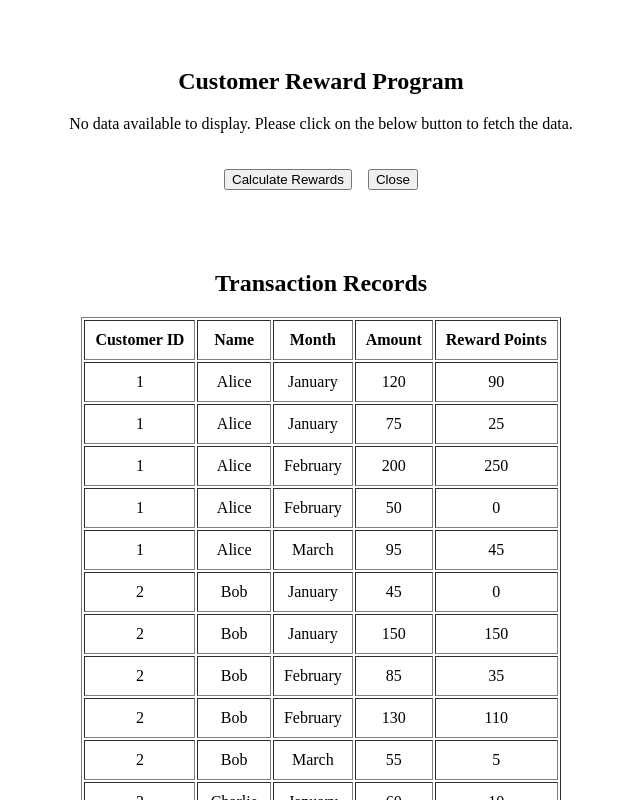
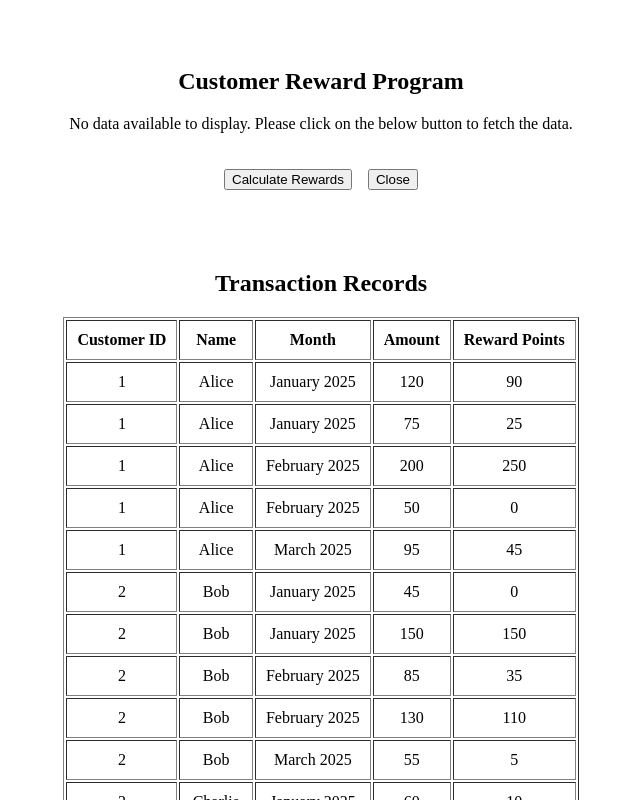
Before and after one commit to shubhamwani96/Shubham_Wani_UIAssignment, a React (Create React App) app: page / in a window 1280 px wide. Shown: the top 800 px of the page, without its empty margins (319-959 px from the left). Built offline with nearby package versions, Linux system fonts and the light colour scheme.

Commit message:
Feedback Changes

```diff
--- a/public/CustomerData.json
+++ b/public/CustomerData.json
@@ -3,82 +3,82 @@
     "customerId": 1,
     "name": "Alice",
     "transactions": [
-      { "month": "January", "amount": 120 },
-      { "month": "January", "amount": 75 },
-      { "month": "February", "amount": 200 },
-      { "month": "February", "amount": 50 },
-      { "month": "March", "amount": 95 }
+      { "month": "January 12, 2025", "amount": 120 },
+      { "month": "January 10, 2025", "amount": 75 },
+      { "month": "February 16, 2025", "amount": 200 },
+      { "month": "February 05, 2025", "amount": 50 },
+      { "month": "March 09, 2025", "amount": 95 }
     ]
   },
   {
     "customerId": 2,
     "name": "Bob",
     "transactions": [
-      { "month": "January", "amount": 45 },
-      { "month": "January", "amount": 150 },
-      { "month": "February", "amount": 85 },
-      { "month": "February", "amount": 130 },
-      { "month": "March", "amount": 55 }
+      { "month": "January 21, 2025", "amount": 45 },
+      { "month": "January 23, 2025", "amount": 150 },
+      { "month": "February 14, 2025", "amount": 85 },
+      { "month": "February 19, 2025", "amount": 130 },
+      { "month": "March 10, 2025", "amount": 55 }
     ]
   },
   {
     "customerId": 3,
     "name": "Charlie",
     "transactions": [
-      { "month": "January", "amount": 60 },
-      { "month": "January", "amount": 95 },
-      { "month": "February", "amount": 40 },
-      { "month": "February", "amount": 180 },
-      { "month": "March", "amount": 110 }
+      { "month": "January 11, 2025", "amount": 60 },
+      { "month": "January 12, 2025", "amount": 95 },
+      { "month": "February 03, 2025", "amount": 40 },
+      { "month": "February 05, 2025", "amount": 180 },
+      { "month": "March 06, 2025", "amount": 110 }
     ]
   },
   {
     "customerId": 4,
     "name": "David",
     "transactions": [
-      { "month": "January", "amount": 55 },
-      { "month": "January", "amount": 70 },
-      { "month": "February", "amount": 140 },
-      { "month": "February", "amount": 90 },
-      { "month": "March", "amount": 105 }
+      { "month": "January 26, 2025", "amount": 55 },
+      { "month": "January 25, 2025", "amount": 70 },
+      { "month": "February 08, 2025", "amount": 140 },
+      { "month": "February 09, 2025", "amount": 90 },
+      { "month": "March 08, 2025", "amount": 105 }
     ]
   },
   {
     "customerId": 75,
     "name": "Emma",
     "transactions": [
-      { "month": "January", "amount": 130 },
-      { "month": "January", "amount": 85 },
-      { "month": "February", "amount": 75 },
-      { "month": "February", "amount": 60 },
-      { "month": "March", "amount": 200 }
+      { "month": "January 13, 2025", "amount": 130 },
+      { "month": "January 17, 2025", "amount": 85 },
+      { "month": "February 16, 2025", "amount": 75 },
+      { "month": "February 27, 2025", "amount": 60 },
+      { "month": "March 01, 2025", "amount": 200 }
     ]
   },
   {
     "customerId": 72,
     "name": "Smith",
     "transactions": [
-      { "month": "January", "amount": 30 },
-      { "month": "January", "amount": 895 },
-      { "month": "February", "amount": 75 },
-      { "month": "February", "amount": 60 },
-      { "month": "March", "amount": 210 }
+      { "month": "January 17, 2025", "amount": 30 },
+      { "month": "January 24, 2025", "amount": 895 },
+      { "month": "February 23, 2025", "amount": 75 },
+      { "month": "February 26, 2025", "amount": 60 },
+      { "month": "March 03, 2025", "amount": 210 }
     ]
   },
   {
     "customerId": 91,
     "name": "Thomas",
     "transactions": [
-      { "month": "January", "amount": 350 },
-      { "month": "January", "amount": 12 },
-      { "month": "February", "amount": 34 },
-      { "month": "February", "amount": 70 },
-      { "month": "March", "amount": 81 },
-      { "month": "January", "amount": 450 },
-      { "month": "January", "amount": 120 },
-      { "month": "February", "amount": 344 },
-      { "month": "February", "amount": 780 },
-      { "month": "March", "amount": 761 }
+      { "month": "January 13, 2025", "amount": 350 },
+      { "month": "January 14, 2025", "amount": 12 },
+      { "month": "February 04, 2025", "amount": 34 },
+      { "month": "February 05, 2025", "amount": 70 },
+      { "month": "March 05, 2025", "amount": 81 },
+      { "month": "January 07, 2025", "amount": 450 },
+      { "month": "January 08, 2025", "amount": 120 },
+      { "month": "February 12, 2025", "amount": 344 },
+      { "month": "February 13, 2025", "amount": 780 },
+      { "month": "March 06, 2025", "amount": 761 }
     ]
   }
 ]
--- a/src/components/table/Table.js
+++ b/src/components/table/Table.js
@@ -27,15 +27,24 @@ export const Table = (prop) => {
                 <td>{customer.totalRewards}</td>
               </tr>
             ))}
-            {prop.tran?.map((transaction) => (
+            {prop.tran?.map((transaction) => {
+              const formatMonth = new Date(transaction.month).toLocaleString(
+                "default",
+                {
+                  month: "long",
+                }
+              );
+              const year = new Date(transaction.month).getFullYear();
+              return (
                 <tr key={transaction.key}>
                   <td>{transaction.customerId}</td>
                   <td>{transaction.name}</td>
-                <td>{transaction.month}</td>
+                  <td>{formatMonth +' '+ year}</td>
                   <td>{transaction.amount}</td>
                   <td>{transaction.point}</td>
                 </tr>
-            ))}
+              );
+            })}
           </tbody>
         </table>
       ) : (
--- a/src/composites/rewardPoints/RewardPoints.js
+++ b/src/composites/rewardPoints/RewardPoints.js
@@ -10,7 +10,7 @@ export const RewardPoints = (prop) => {
   const [rewardCustomerData, setRewardCustomerData] = useState([]);
 
   useEffect(() => {
-    if ( prop.rewardData?.length > 0) {
+    if (prop.rewardData?.length > 0) {
       setRewardCustomerData(prop.rewardData);
     } else {
       setRewardCustomerData([]);
@@ -27,8 +27,12 @@ export const RewardPoints = (prop) => {
       let totalRewards = 0;
 
       customer.transactions.forEach(({ month, amount }) => {
+        const formatMonth = new Date(month).toLocaleString("default", {
+          month: "long",
+        });
         const points = calculateRewardPoints(amount);
-        monthlyRewards[month] = (monthlyRewards[month] || 0) + points;
+        monthlyRewards[formatMonth] =
+          (monthlyRewards[formatMonth] || 0) + points;
         totalRewards += points;
       });
 
@@ -51,9 +55,9 @@ export const RewardPoints = (prop) => {
         schema={[
           { index: 0, label: "Customer ID" },
           { index: 1, label: "Name" },
-          { index: 2, label: "January" },
-          { index: 3, label: "February" },
-          { index: 4, label: "March" },
+          { index: 2, label: "January 2025" },
+          { index: 3, label: "February 2025" },
+          { index: 4, label: "March 2025" },
           { index: 5, label: "Total Reward Points" },
         ]}
       />
```
Lines whose indentation alone changed are shown as unchanged.
